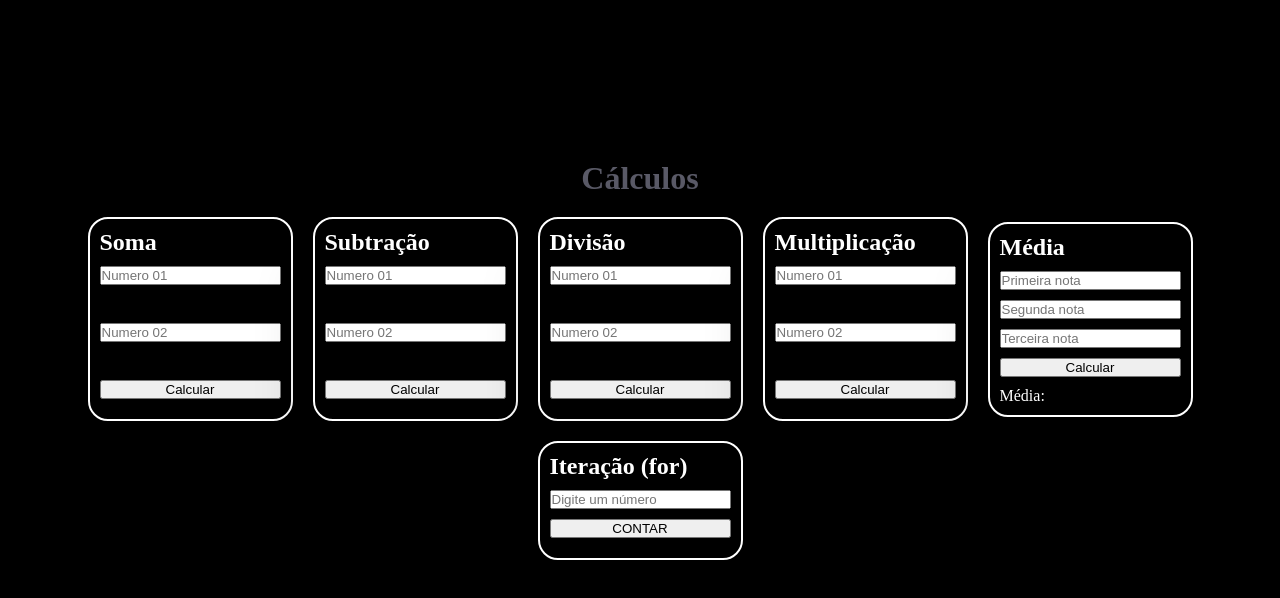
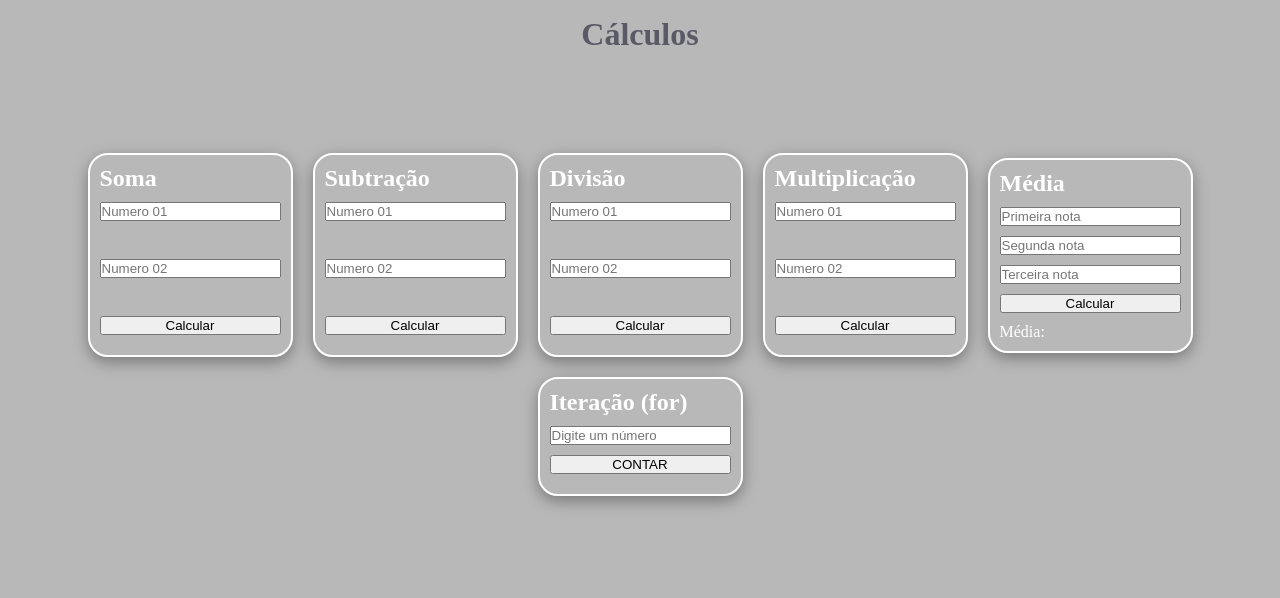
Before and after one commit to willSchnere/aula2, a plain HTML site: page index.html in a window 1280 px wide. Drawn offline with nearby package versions, Linux system fonts and the light colour scheme.

Commit message:
Update style.css

```diff
--- a/style.css
+++ b/style.css
@@ -3,32 +3,37 @@
   margin: 0;
   box-sizing: border-box;
 }
+
 body {
-    background-color: black;
-    color: white;
+  background-color: #b8b8b8;
+  color: #ffff;
   overflow-x: hidden;
 }
+
 main {
   width: 100vw;
-    max-height:100vh ;
   display: flex;
+  /* flex-direction: row; */
   justify-content: center;
   align-items: center;
   flex-wrap: wrap;
   gap: 20px;
+}
+
 .title {
   color: rgb(90, 90, 103);
   width: 100%;
   text-align: center;
-    margin-top: 20vh;
+  margin-bottom: 10vh;
+  margin-top: 2vh;
 }
+
 section {
   display: flex;
   flex-direction: column;
   gap: 10px;
-    border: 2px solid white;
+  border: 2px solid #ffff;
   padding: 10px;
   border-radius: 20px;
-    box-shadow: rgba(0, 0, 0, 0.25) 0px 54px 55px, rgba(0, 0, 0, 0.12) 0px -12px 30px, rgba(0, 0, 0, 0.12) 0px 4px 6px, rgba(0, 0, 0, 0.17) 0px 12px 13px, rgba(0, 0, 0, 0.09) 0px -3px 5px;
+  box-shadow: rgba(0, 0, 0, 0.35) 0px 5px 15px;
 }
-}
```
Lines whose indentation alone changed are shown as unchanged.
